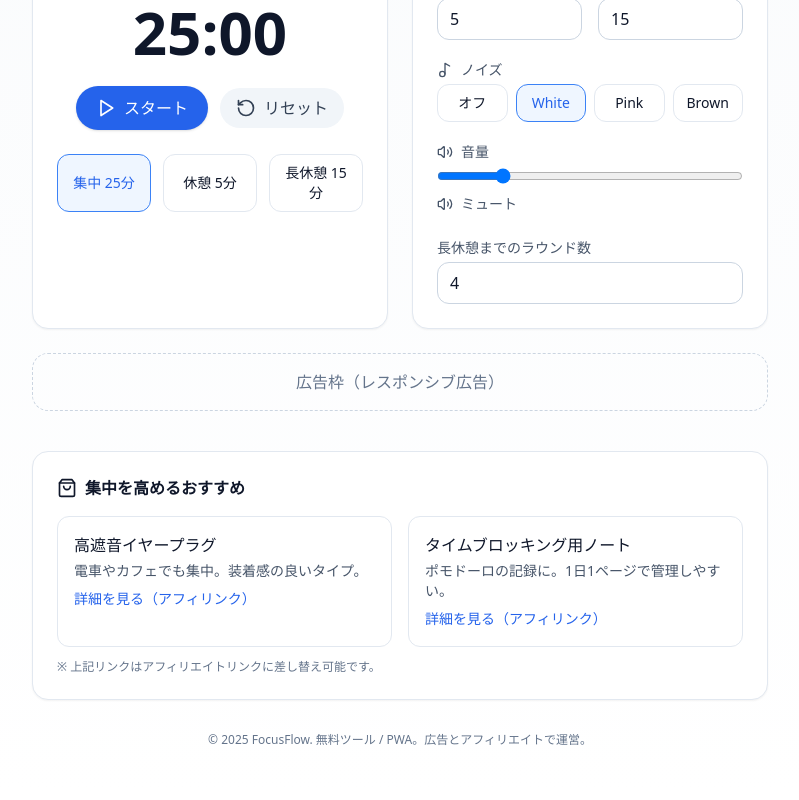
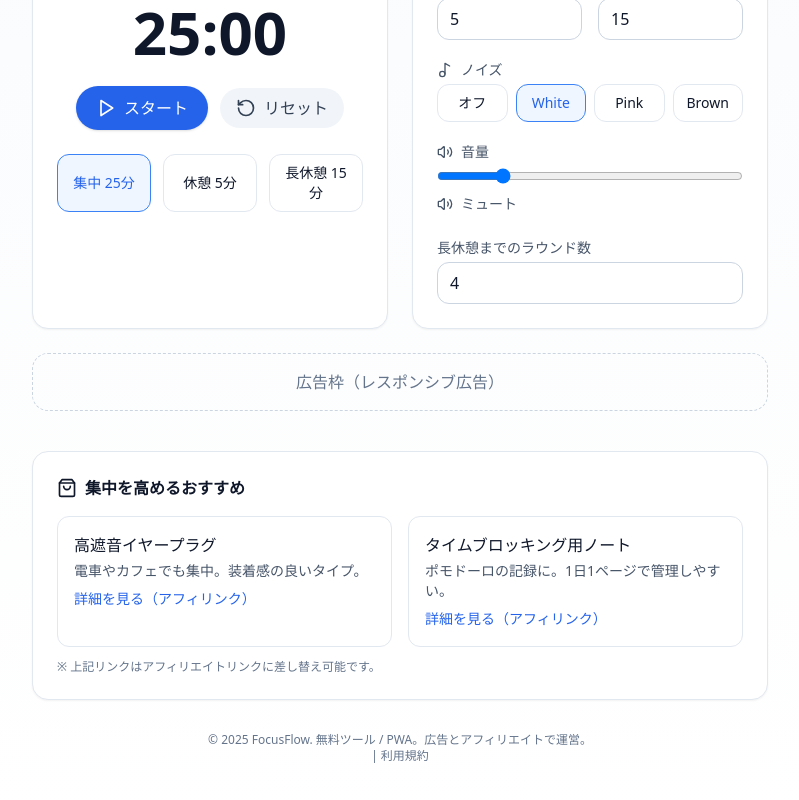
Before and after one commit to yoni-adi/FocusFlow, a React (Vite) app: page / in a window 1280 px wide. Shown: the part 454-1254 px from the top of the page, without its empty margins (240-1039 px from the left). Built offline with nearby package versions, Linux system fonts and the light colour scheme.

Commit message:
Add Terms of Service link in footer

```diff
--- a/src/App.jsx
+++ b/src/App.jsx
@@ -350,7 +350,8 @@ export default function App() {
 
         <footer className="text-center text-xs text-slate-500 mt-8 mb-6">
           <p>© {new Date().getFullYear()} FocusFlow. 無料ツール / PWA。広告とアフィリエイトで運営。</p>
-        </footer>
+          | <a href="https://focus-flow-omega-wheat.vercel.app/terms.html?v=1" target="_blank" rel="noopener noreferrer">利用規約</a>
+</footer>
       </main>
     </div>
   );
```
